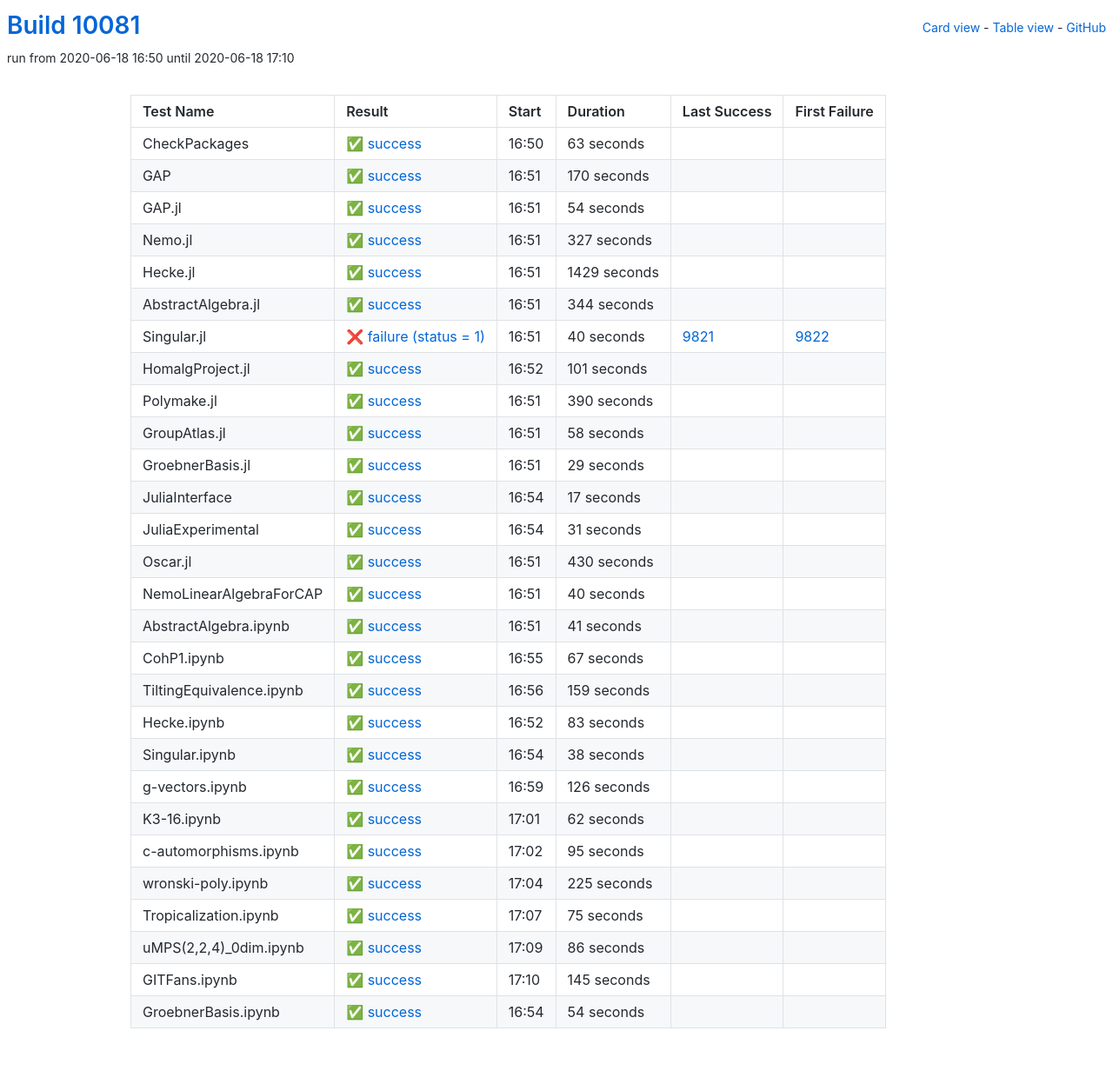
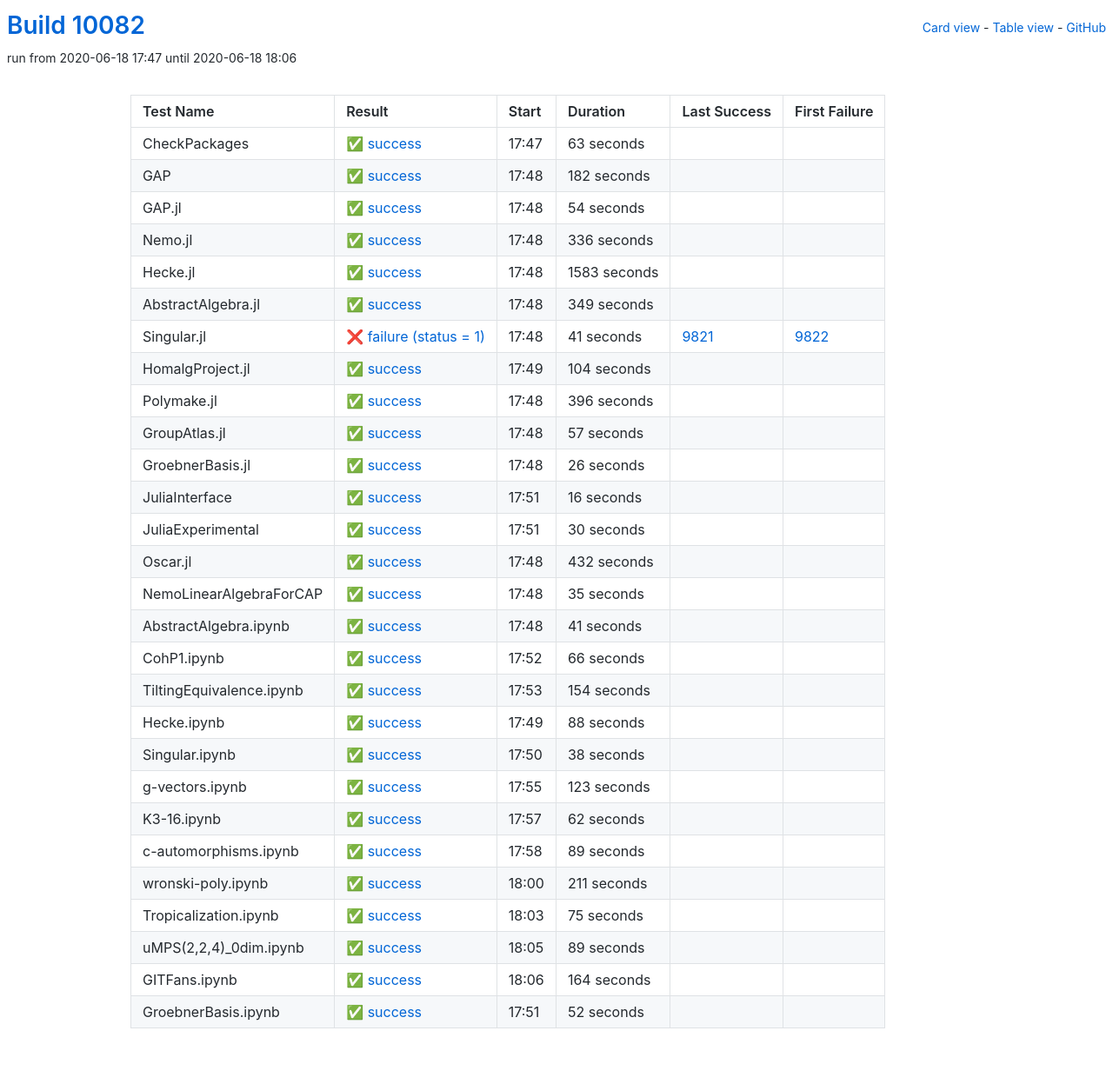
Before and after one commit to oscar-system/oscar-ci-status, a Jekyll site: the page built from table.html, in a window 1280 px wide. Shown: the whole page at 87% size. Built offline with Jekyll 4.4.1, drawn with Linux system fonts in a browser that asks for light colours.

Commit message:
Build #10082

```diff
--- a/_data/ci.yml
+++ b/_data/ci.yml
@@ -1,6 +1,6 @@
 ---
-build: 10081
-build_url: https://oscarci.mathematik.uni-kl.de/job/oscar/10081/
+build: 10082
+build_url: https://oscarci.mathematik.uni-kl.de/job/oscar/10082/
 job: oscar
 organization: oscar-system
 repo: oscar-ci-status
@@ -8,8 +8,8 @@
 tests:
 - name: CheckPackages
   id: checkpackages
-  log: https://oscarci.mathematik.uni-kl.de/job/oscar/10081/artifact/logs/build-10081/CheckPackages.log
-  start: 2020-06-18 16:50
+  log: https://oscarci.mathematik.uni-kl.de/job/oscar/10082/artifact/logs/build-10082/CheckPackages.log
+  start: 2020-06-18 17:47
   success: true
   exitcode: 0
   status: success
@@ -20,20 +20,20 @@
   first_failure_url:
 - name: GAP
   id: gap
-  log: https://oscarci.mathematik.uni-kl.de/job/oscar/10081/artifact/logs/build-10081/GAP.log
-  start: 2020-06-18 16:51
+  log: https://oscarci.mathematik.uni-kl.de/job/oscar/10082/artifact/logs/build-10082/GAP.log
+  start: 2020-06-18 17:48
   success: true
   exitcode: 0
   status: success
-  duration: 170
+  duration: 182
   last_success: false
   last_success_url:
   first_failure: false
   first_failure_url:
 - name: GAP.jl
   id: gap-jl
-  log: https://oscarci.mathematik.uni-kl.de/job/oscar/10081/artifact/logs/build-10081/GAP.jl.log
-  start: 2020-06-18 16:51
+  log: https://oscarci.mathematik.uni-kl.de/job/oscar/10082/artifact/logs/build-10082/GAP.jl.log
+  start: 2020-06-18 17:48
   success: true
   exitcode: 0
   status: success
@@ -44,152 +44,152 @@
   first_failure_url:
 - name: Nemo.jl
   id: nemo-jl
-  log: https://oscarci.mathematik.uni-kl.de/job/oscar/10081/artifact/logs/build-10081/Nemo.jl.log
-  start: 2020-06-18 16:51
+  log: https://oscarci.mathematik.uni-kl.de/job/oscar/10082/artifact/logs/build-10082/Nemo.jl.log
+  start: 2020-06-18 17:48
   success: true
   exitcode: 0
   status: success
-  duration: 327
+  duration: 336
   last_success: false
   last_success_url:
   first_failure: false
   first_failure_url:
 - name: Hecke.jl
   id: hecke-jl
-  log: https://oscarci.mathematik.uni-kl.de/job/oscar/10081/artifact/logs/build-10081/Hecke.jl.log
-  start: 2020-06-18 16:51
+  log: https://oscarci.mathematik.uni-kl.de/job/oscar/10082/artifact/logs/build-10082/Hecke.jl.log
+  start: 2020-06-18 17:48
   success: true
   exitcode: 0
   status: success
-  duration: 1429
+  duration: 1583
   last_success: false
   last_success_url:
   first_failure: false
   first_failure_url:
 - name: AbstractAlgebra.jl
   id: abstractalgebra-jl
-  log: https://oscarci.mathematik.uni-kl.de/job/oscar/10081/artifact/logs/build-10081/AbstractAlgebra.jl.log
-  start: 2020-06-18 16:51
+  log: https://oscarci.mathematik.uni-kl.de/job/oscar/10082/artifact/logs/build-10082/AbstractAlgebra.jl.log
+  start: 2020-06-18 17:48
   success: true
   exitcode: 0
   status: success
-  duration: 344
+  duration: 349
   last_success: false
   last_success_url:
   first_failure: false
   first_failure_url:
 - name: Singular.jl
   id: singular-jl
-  log: https://oscarci.mathematik.uni-kl.de/job/oscar/10081/artifact/logs/build-10081/Singular.jl.log
-  start: 2020-06-18 16:51
+  log: https://oscarci.mathematik.uni-kl.de/job/oscar/10082/artifact/logs/build-10082/Singular.jl.log
+  start: 2020-06-18 17:48
   success: false
   exitcode: 1
   status: failure
-  duration: 40
+  duration: 41
   last_success: 9821
   last_success_url: https://oscarci.mathematik.uni-kl.de/job/oscar/9821/
   first_failure: 9822
   first_failure_url: https://oscarci.mathematik.uni-kl.de/job/oscar/9822/
 - name: HomalgProject.jl
   id: homalgproject-jl
-  log: https://oscarci.mathematik.uni-kl.de/job/oscar/10081/artifact/logs/build-10081/HomalgProject.jl.log
-  start: 2020-06-18 16:52
+  log: https://oscarci.mathematik.uni-kl.de/job/oscar/10082/artifact/logs/build-10082/HomalgProject.jl.log
+  start: 2020-06-18 17:49
   success: true
   exitcode: 0
   status: success
-  duration: 101
+  duration: 104
   last_success: false
   last_success_url:
   first_failure: false
   first_failure_url:
 - name: Polymake.jl
   id: polymake-jl
-  log: https://oscarci.mathematik.uni-kl.de/job/oscar/10081/artifact/logs/build-10081/Polymake.jl.log
-  start: 2020-06-18 16:51
+  log: https://oscarci.mathematik.uni-kl.de/job/oscar/10082/artifact/logs/build-10082/Polymake.jl.log
+  start: 2020-06-18 17:48
   success: true
   exitcode: 0
   status: success
-  duration: 390
+  duration: 396
   last_success: false
   last_success_url:
   first_failure: false
   first_failure_url:
 - name: GroupAtlas.jl
   id: groupatlas-jl
-  log: https://oscarci.mathematik.uni-kl.de/job/oscar/10081/artifact/logs/build-10081/GroupAtlas.jl.log
-  start: 2020-06-18 16:51
+  log: https://oscarci.mathematik.uni-kl.de/job/oscar/10082/artifact/logs/build-10082/GroupAtlas.jl.log
+  start: 2020-06-18 17:48
   success: true
   exitcode: 0
   status: success
-  duration: 58
+  duration: 57
   last_success: false
   last_success_url:
   first_failure: false
   first_failure_url:
 - name: GroebnerBasis.jl
   id: groebnerbasis-jl
-  log: https://oscarci.mathematik.uni-kl.de/job/oscar/10081/artifact/logs/build-10081/GroebnerBasis.jl.log
-  start: 2020-06-18 16:51
+  log: https://oscarci.mathematik.uni-kl.de/job/oscar/10082/artifact/logs/build-10082/GroebnerBasis.jl.log
+  start: 2020-06-18 17:48
   success: true
   exitcode: 0
   status: success
-  duration: 29
+  duration: 26
   last_success: false
   last_success_url:
   first_failure: false
   first_failure_url:
 - name: JuliaInterface
   id: juliainterface
-  log: https://oscarci.mathematik.uni-kl.de/job/oscar/10081/artifact/logs/build-10081/JuliaInterface.log
-  start: 2020-06-18 16:54
+  log: https://oscarci.mathematik.uni-kl.de/job/oscar/10082/artifact/logs/build-10082/JuliaInterface.log
+  start: 2020-06-18 17:51
   success: true
   exitcode: 0
   status: success
-  duration: 17
+  duration: 16
   last_success: false
   last_success_url:
   first_failure: false
   first_failure_url:
 - name: JuliaExperimental
   id: juliaexperimental
-  log: https://oscarci.mathematik.uni-kl.de/job/oscar/10081/artifact/logs/build-10081/JuliaExperimental.log
-  start: 2020-06-18 16:54
+  log: https://oscarci.mathematik.uni-kl.de/job/oscar/10082/artifact/logs/build-10082/JuliaExperimental.log
+  start: 2020-06-18 17:51
   success: true
   exitcode: 0
   status: success
-  duration: 31
+  duration: 30
   last_success: false
   last_success_url:
   first_failure: false
   first_failure_url:
 - name: Oscar.jl
   id: oscar-jl
-  log: https://oscarci.mathematik.uni-kl.de/job/oscar/10081/artifact/logs/build-10081/Oscar.jl.log
-  start: 2020-06-18 16:51
+  log: https://oscarci.mathematik.uni-kl.de/job/oscar/10082/artifact/logs/build-10082/Oscar.jl.log
+  start: 2020-06-18 17:48
   success: true
   exitcode: 0
   status: success
-  duration: 430
+  duration: 432
   last_success: false
   last_success_url:
   first_failure: false
   first_failure_url:
 - name: NemoLinearAlgebraForCAP
   id: nemolinearalgebraforcap
-  log: https://oscarci.mathematik.uni-kl.de/job/oscar/10081/artifact/logs/build-10081/NemoLinearAlgebraForCAP.log
-  start: 2020-06-18 16:51
+  log: https://oscarci.mathematik.uni-kl.de/job/oscar/10082/artifact/logs/build-10082/NemoLinearAlgebraForCAP.log
+  start: 2020-06-18 17:48
   success: true
   exitcode: 0
   status: success
-  duration: 40
+  duration: 35
   last_success: false
   last_success_url:
   first_failure: false
   first_failure_url:
 - name: AbstractAlgebra.ipynb
   id: abstractalgebra-ipynb
-  log: https://oscarci.mathematik.uni-kl.de/job/oscar/10081/artifact/logs/build-10081/AbstractAlgebra.ipynb.log
-  start: 2020-06-18 16:51
+  log: https://oscarci.mathematik.uni-kl.de/job/oscar/10082/artifact/logs/build-10082/AbstractAlgebra.ipynb.log
+  start: 2020-06-18 17:48
   success: true
   exitcode: 0
   status: success
@@ -200,44 +200,44 @@
   first_failure_url:
 - name: CohP1.ipynb
   id: cohp1-ipynb
-  log: https://oscarci.mathematik.uni-kl.de/job/oscar/10081/artifact/logs/build-10081/CohP1.ipynb.log
-  start: 2020-06-18 16:55
+  log: https://oscarci.mathematik.uni-kl.de/job/oscar/10082/artifact/logs/build-10082/CohP1.ipynb.log
+  start: 2020-06-18 17:52
   success: true
   exitcode: 0
   status: success
-  duration: 67
+  duration: 66
   last_success: false
   last_success_url:
   first_failure: false
   first_failure_url:
 - name: TiltingEquivalence.ipynb
   id: tiltingequivalence-ipynb
-  log: https://oscarci.mathematik.uni-kl.de/job/oscar/10081/artifact/logs/build-10081/TiltingEquivalence.ipynb.log
-  start: 2020-06-18 16:56
+  log: https://oscarci.mathematik.uni-kl.de/job/oscar/10082/artifact/logs/build-10082/TiltingEquivalence.ipynb.log
+  start: 2020-06-18 17:53
   success: true
   exitcode: 0
   status: success
-  duration: 159
+  duration: 154
   last_success: false
   last_success_url:
   first_failure: false
   first_failure_url:
 - name: Hecke.ipynb
   id: hecke-ipynb
-  log: https://oscarci.mathematik.uni-kl.de/job/oscar/10081/artifact/logs/build-10081/Hecke.ipynb.log
-  start: 2020-06-18 16:52
+  log: https://oscarci.mathematik.uni-kl.de/job/oscar/10082/artifact/logs/build-10082/Hecke.ipynb.log
+  start: 2020-06-18 17:49
   success: true
   exitcode: 0
   status: success
-  duration: 83
+  duration: 88
   last_success: false
   last_success_url:
   first_failure: false
   first_failure_url:
 - name: Singular.ipynb
   id: singular-ipynb
-  log: https://oscarci.mathematik.uni-kl.de/job/oscar/10081/artifact/logs/build-10081/Singular.ipynb.log
-  start: 2020-06-18 16:54
+  log: https://oscarci.mathematik.uni-kl.de/job/oscar/10082/artifact/logs/build-10082/Singular.ipynb.log
+  start: 2020-06-18 17:50
   success: true
   exitcode: 0
   status: success
@@ -248,20 +248,20 @@
   first_failure_url:
 - name: g-vectors.ipynb
   id: g-vectors-ipynb
-  log: https://oscarci.mathematik.uni-kl.de/job/oscar/10081/artifact/logs/build-10081/g-vectors.ipynb.log
-  start: 2020-06-18 16:59
+  log: https://oscarci.mathematik.uni-kl.de/job/oscar/10082/artifact/logs/build-10082/g-vectors.ipynb.log
+  start: 2020-06-18 17:55
   success: true
   exitcode: 0
   status: success
-  duration: 126
+  duration: 123
   last_success: false
   last_success_url:
   first_failure: false
   first_failure_url:
 - name: K3-16.ipynb
   id: k3-16-ipynb
-  log: https://oscarci.mathematik.uni-kl.de/job/oscar/10081/artifact/logs/build-10081/K3-16.ipynb.log
-  start: 2020-06-18 17:01
+  log: https://oscarci.mathematik.uni-kl.de/job/oscar/10082/artifact/logs/build-10082/K3-16.ipynb.log
+  start: 2020-06-18 17:57
   success: true
   exitcode: 0
   status: success
@@ -272,32 +272,32 @@
   first_failure_url:
 - name: c-automorphisms.ipynb
   id: c-automorphisms-ipynb
-  log: https://oscarci.mathematik.uni-kl.de/job/oscar/10081/artifact/logs/build-10081/c-automorphisms.ipynb.log
-  start: 2020-06-18 17:02
+  log: https://oscarci.mathematik.uni-kl.de/job/oscar/10082/artifact/logs/build-10082/c-automorphisms.ipynb.log
+  start: 2020-06-18 17:58
   success: true
   exitcode: 0
   status: success
-  duration: 95
+  duration: 89
   last_success: false
   last_success_url:
   first_failure: false
   first_failure_url:
 - name: wronski-poly.ipynb
   id: wronski-poly-ipynb
-  log: https://oscarci.mathematik.uni-kl.de/job/oscar/10081/artifact/logs/build-10081/wronski-poly.ipynb.log
-  start: 2020-06-18 17:04
+  log: https://oscarci.mathematik.uni-kl.de/job/oscar/10082/artifact/logs/build-10082/wronski-poly.ipynb.log
+  start: 2020-06-18 18:00
   success: true
   exitcode: 0
   status: success
-  duration: 225
+  duration: 211
   last_success: false
   last_success_url:
   first_failure: false
   first_failure_url:
 - name: Tropicalization.ipynb
   id: tropicalization-ipynb
-  log: https://oscarci.mathematik.uni-kl.de/job/oscar/10081/artifact/logs/build-10081/Tropicalization.ipynb.log
-  start: 2020-06-18 17:07
+  log: https://oscarci.mathematik.uni-kl.de/job/oscar/10082/artifact/logs/build-10082/Tropicalization.ipynb.log
+  start: 2020-06-18 18:03
   success: true
   exitcode: 0
   status: success
@@ -308,36 +308,36 @@
   first_failure_url:
 - name: uMPS(2,2,4)_0dim.ipynb
   id: umps-2-2-4-0dim-ipynb
-  log: https://oscarci.mathematik.uni-kl.de/job/oscar/10081/artifact/logs/build-10081/uMPS-2-2-4-_0dim.ipynb.log
-  start: 2020-06-18 17:09
+  log: https://oscarci.mathematik.uni-kl.de/job/oscar/10082/artifact/logs/build-10082/uMPS-2-2-4-_0dim.ipynb.log
+  start: 2020-06-18 18:05
   success: true
   exitcode: 0
   status: success
-  duration: 86
+  duration: 89
   last_success: false
   last_success_url:
   first_failure: false
   first_failure_url:
 - name: GITFans.ipynb
   id: gitfans-ipynb
-  log: https://oscarci.mathematik.uni-kl.de/job/oscar/10081/artifact/logs/build-10081/GITFans.ipynb.log
-  start: 2020-06-18 17:10
+  log: https://oscarci.mathematik.uni-kl.de/job/oscar/10082/artifact/logs/build-10082/GITFans.ipynb.log
+  start: 2020-06-18 18:06
   success: true
   exitcode: 0
   status: success
-  duration: 145
+  duration: 164
   last_success: false
   last_success_url:
   first_failure: false
   first_failure_url:
 - name: GroebnerBasis.ipynb
   id: groebnerbasis-ipynb
-  log: https://oscarci.mathematik.uni-kl.de/job/oscar/10081/artifact/logs/build-10081/GroebnerBasis.ipynb.log
-  start: 2020-06-18 16:54
+  log: https://oscarci.mathematik.uni-kl.de/job/oscar/10082/artifact/logs/build-10082/GroebnerBasis.ipynb.log
+  start: 2020-06-18 17:51
   success: true
   exitcode: 0
   status: success
-  duration: 54
+  duration: 52
   last_success: false
   last_success_url:
   first_failure: false
```
Also changed, not shown: README.md.
